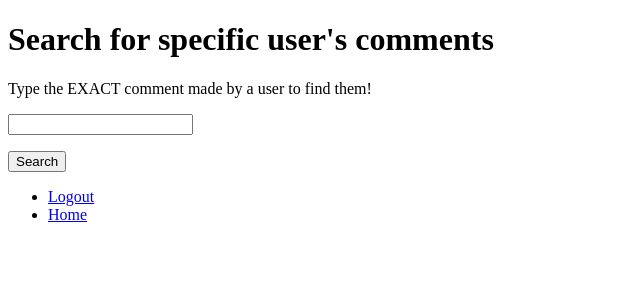
After one commit to rchung14/Photoshare-Database, a Flask app: page /search_comment in a window 1280 px wide. The commit adds this page. Shown: the top 300 px of the page, without its empty margins (0-640 px from the left). Run offline with Flask 2, Linux system fonts and the light colour scheme; data comes from the database, SQL or seed files in the repository.

Commit message:
search by user comment done

```diff
--- a/app.py
+++ b/app.py
@@ -13,7 +13,7 @@ app.secret_key = 'hello'  # Change this!
 
 #These will need to be changed according to your creditionals
 app.config['MYSQL_DATABASE_USER'] = 'root'
-app.config['MYSQL_DATABASE_PASSWORD'] = 'Wjddnwls2002!'
+app.config['MYSQL_DATABASE_PASSWORD'] = 'kenny123' #'Wjddnwls2002!'
 app.config['MYSQL_DATABASE_DB'] = 'photoshare'
 app.config['MYSQL_DATABASE_HOST'] = 'localhost'
 mysql.init_app(app)
@@ -618,6 +618,18 @@ def get_matching_photos(user_id):
     photos.sort(key=lambda x: (-len(x['matched_tags']), len(getPhotoTag(x['photo'][0]))))
     return photos
 
+@app.route('/search_comment', methods=['GET', 'POST'])
+def SearchComments():
+	if request.method == 'POST':
+		comment = request.form.get('comment')
+		cursor = conn.cursor()
+		cursor.execute("SELECT fname, lname, COUNT(*) AS users_found FROM Users, Comments WHERE Users.user_id = Comments.user_id AND text = '{0}' GROUP BY Users.user_id ORDER BY users_found DESC".format(comment))
+		comments = cursor.fetchall()
+
+		return render_template('comment_search.html', message="User's found that match this specific comment", comments = comments)
+	else:
+		return render_template('comment_search.html')
+
 #default page
 @app.route("/", methods=['GET'])
 def hello():
--- /dev/null
+++ b/templates/comment_search.html
@@ -0,0 +1,35 @@
+<!DOCTYPE html>
+<html lang="en">
+<head>
+    <meta charset="UTF-8">
+    <meta http-equiv="X-UA-Compatible" content="IE=edge">
+    <meta name="viewport" content="width=device-width, initial-scale=1.0">
+    <title>Search a comment made by a user!</title>
+</head>
+
+<body>
+    <h1>Search for specific user's comments</h1>
+    <form action="/search_comment" method="post">
+        <p>Type the EXACT comment made by a user to find them!</p>
+        <p><input type="text" name="comment" required="true" /></p>
+        <p><input type="submit" value="Search" /></p>
+    </form>
+
+    {% if message %}
+    <p>{{message}}</p>
+    {% endif %}
+
+    {% if comments %}
+    <ul>
+    {% for user in comments %}
+        <li>{{user[0] + " " + user[1]}}</li>
+    {% endfor %}
+    </ul>
+    {% endif %}
+
+    <ul>
+        <li><a href='/logout'>Logout</a></li>
+        <li><a href='/'>Home</a></li>
+    </ul>
+</body>
+</html>
--- a/templates/hello.html
+++ b/templates/hello.html
@@ -27,6 +27,8 @@
   <br>
   <li><a href='/popular_tags'>See Top 3 Tags</a> </li>
   <br>
+  <li><a href='/search_comment'>Search users by specific comment</a></li>
+  <br>
   <li><a href="/contribution">View top contributors</a></li>
   <br>
   <li><a href='/logout'>Logout</a></li>
```
Lines whose indentation alone changed are shown as unchanged.
